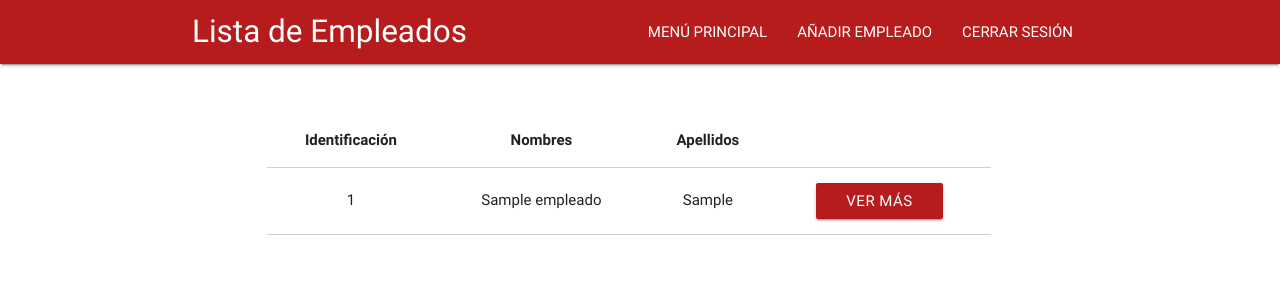
After one commit to okmi17/CountingFood, a Node server app: page /links/ListEmployees in a window 1280 px wide. The commit adds this page. Shown: the top 300 px of the page. Run offline with Node 20, Linux system fonts and the light colour scheme; tables that the repository leaves empty hold one stand-in row (values such as "Sample post"); some libraries are stand-ins or nearby versions.

Commit message:
Avance 2

```diff
--- a/database/db.sql
+++ b/database/db.sql
@@ -16,7 +16,7 @@ create table EMPLEADO
    EPS                  varchar(100)  null,
    CARGO                varchar(100) not null,
    FECHAINGRESO         date  null,
-   CESANTIAS            varchar(100),
+   CESANTIAS            varchar(100) null,
    primary key (IDENTIFICACION, CARGO)
 );
 
--- a/src/routes/links.js
+++ b/src/routes/links.js
@@ -11,6 +11,8 @@ router.get('/Login',(req,res)=>{
 router.get('/CreateUser',(req,res)=>{
     res.render('links/CreateUser');
 });
+
+
 
 router.post('/Login', async (req,res)=>{
     const {IDENTIFICACION, CARGO} = req.body;
@@ -60,5 +62,9 @@ router.post('/CreateUser', async (req,res)=>{
     res.send('reiceved');
 });
 
-/*Toca arreglar esto*/
+router.get('/ListEmployees',async (req,res) => {
+    const empleados =  await pool.query('SELECT * FROM empleado');
+    console.log(empleados);
+    res.render("links/ListEmployees",{empleados: empleados});
+});
 module.exports = router;
--- a/src/views/layouts/main.hbs
+++ b/src/views/layouts/main.hbs
@@ -21,22 +21,26 @@
     <script src="https://cdnjs.cloudflare.com/ajax/libs/materialize/0.100.2/js/materialize.min.js"></script>
     <script>
     $('.datepicker').pickadate({
-    format: 'dd/mm/yyyy',
+    format: 'yyyy/mm/dd',
     selectMonths: true, // Creates a dropdown to control month
-    selectYears: 15, // Creates a dropdown of 15 years to control year,
+    selectYears: 100, // Creates a dropdown of 15 years to control year,
     today: 'Today',
     clear: 'Clear',
     close: 'Ok',
     minDate: new Date(2018, 1, 1),
-    //i18n: {
         monthsFull: ['Enero', 'Febrero', 'Marzo', 'Abril', 'Mayo', 'Junio', 'Julio', 'Agosto', 'Septiembre', 'Octubre', 'Noviembre', 'Diciembre'],
         monthsShort: ['Ene', 'Feb', 'Mar', 'Abr', 'May', 'Jun', 'Jul', 'Ago', 'Sep', 'Oct', 'Nov', 'Dic'],
         weekdaysFull: ['Domingo', 'Lunes', 'Martes', 'Miércoles', 'Jueves', 'Viernes', 'Sábado'],
         weekdaysShort: ['Dom', 'Lun', 'Mar', 'Mie', 'Jue', 'Vie', 'Sab'],
         weekdaysAbbrev: ['D', 'L', 'M', 'M', 'J', 'V', 'S'],
-    //}
 });
     </script>
+    <script>
+          $(document).ready(function(){
+    // the "href" attribute of the modal trigger must specify the modal ID that wants to be triggered
+    $('.modal').modal();
+  });
 
+    </script>
 </body>
 </html>
--- a/src/views/links/CreateUser.hbs
+++ b/src/views/links/CreateUser.hbs
@@ -3,6 +3,9 @@
         <div class="nav-wrapper container">
             <a class="brand-logo">Crear Empleado</a>
             <ul id="nav-mobile" class="right hide-on-med-and-down">
+                <li><a href="menuPrincipal.html">MENÚ PRINCIPAL</a></li>
+                <li><a href="/links/ListEmployees">LISTA DE EMPLEADOS</a></li>
+                <li><a href="/links/Login">CERRAR SESIÓN</a></li>
             </ul>
         </div>
     </nav>
--- /dev/null
+++ b/src/views/links/ListEmployees.hbs
@@ -0,0 +1,103 @@
+<style>
+    #firstDiv {
+        margin-top: 50px;
+        margin-left: 20%;
+    }
+</style>
+
+<div class="navbar-fixed">
+    <nav class="red darken-4">
+        <div class="nav-wrapper container">
+            <a href="#" class="brand-logo left ">Lista de Empleados</a>
+            <ul class="right hide-on-med-and-down ">
+                <li><a href="menuPrincipal.html">MENÚ PRINCIPAL</a></li>
+                <li><a href="/links/CreateUser">AÑADIR EMPLEADO</a></li>
+                <li><a href="/links/Login">CERRAR SESIÓN</a></li>
+            </ul>
+        </div>
+    </nav>
+</div>
+<div class="row">
+    <div class="col s7" id="firstDiv">
+        <table class="bordered highlight centered">
+            <thead>
+                <tr>
+                    <th>Identificación</th>
+                    <th>Nombres</th>
+                    <th>Apellidos</th>
+                    <th></th>
+                </tr>
+            </thead>
+
+            <tbody>
+                {{#each empleados}}
+                <tr>
+                    <td class="center">{{IDENTIFICACION}}</td>
+                    <td class="center">{{NOMBRE}}</td>
+                    <td class="center">{{APELLIDO}}</td>
+                    <td class="center"><a href="#modal1"
+                            class="waves-effect waves-light btn red darken-4  modal-trigger">Ver Más</a></td>
+                </tr>
+                {{/each}}
+            </tbody>
+        </table>
+    </div>
+</div>
+
+<!-- Modal Structure -->
+<div id="modal1" class="modal">
+    <div class="modal-content">
+        <div class="navbar-fixed">
+            <nav class="red darken-4">
+                <div class="nav-wrapper container">
+                    <a class="brand-logo left ">Nombre del Empleado</a>
+            </nav>
+        </div>
+
+        <table class=" bordered highlight centered">
+                        <tbody>
+                            <tr>
+                                <td>Identificación:</td>
+                                <td class="center">Holaaaaa</td>
+                            </tr>
+                            <tr>
+                                <td>Edad:</td>
+                                <td class="center">Holaaaaaaa</td>
+                            </tr>
+                            <tr>
+                                <td>Fecha de Nacimiento:</td>
+                                <td class="center">Holaaaaaaa</td>
+                            </tr>
+                            <tr>
+                                <td>Correo:</td>
+                                <td class="center">Holaaaaaaa</td>
+                            </tr>
+                            <tr>
+                                <td>Sueldo:</td>
+                                <td class="center">Holaaaaaaa</td>
+                            </tr>
+                            <tr>
+                                <td>Pensiones:</td>
+                                <td class="center">Holaaaaaaa</td>
+                            </tr>
+                            <tr>
+                                <td>Cesantias:</td>
+                                <td class="center">Holaaaaaaa</td>
+                            </tr>
+                            <tr>
+                                <td>EPS:</td>
+                                <td class="center">Holaaaaaaa</td>
+                            </tr>
+                            <tr>
+                                <td>Fecha de Ingreso:</td>
+                                <td class="center">Holaaaaaaa</td>
+                            </tr>
+
+
+                        </tbody>
+                        </table>
+                </div>
+                <div class="modal-footer">
+                    <a href="#!" class="modal-action modal-close waves-effect waves-green btn-flat">Cerrar</a>
+                </div>
+        </div>
--- a/src/views/links/Login.hbs
+++ b/src/views/links/Login.hbs
@@ -27,10 +27,12 @@
                 <i class="material-icons large ">person</i>
                 <form action="/links/Login" method="POST">
                 <div class="input-field">
-                    <input type="text" placeholder="aaaaaaaaaaaaaaaaaaaaaa" class="validate" name="IDENTIFICACION"  required>
+                    <input type="text" class="validate" name="IDENTIFICACION"  required>
+                    <label for="Usuario">Usuario</label>
                 </div>
                 <div class="input-field">
-                    <input type="text" placeholder="Contraseña" class="validate" name="CARGO" required>
+                    <input type="password" class="validate" name="CARGO" required>
+                    <label for="Contraseña">Contraseña</label>
                 </div>
                 <button class="waves-effect waves-light btn red darken-4" type="submit">Ingresar</button>
                 </form>
```
